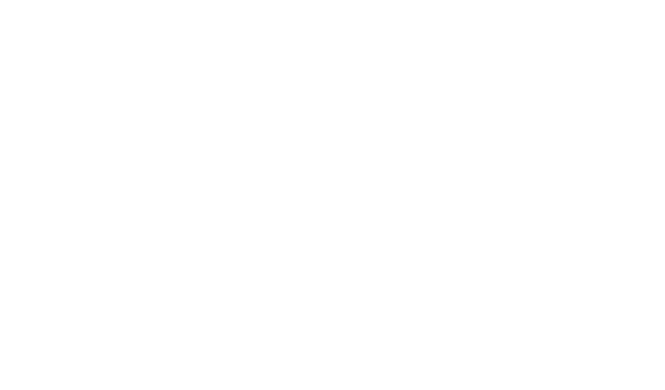
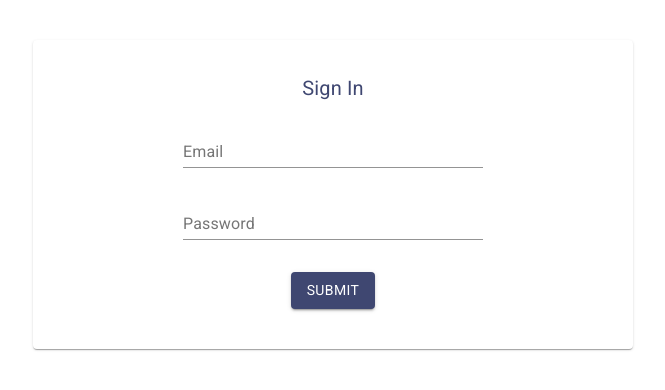
Before and after one commit to macluiggy/mern-skeleton, a React app in the folder frontend/: page /signin in a window 1280 px wide. Shown: the top 390 px of the page, without its empty margins (307-972 px from the left). Built offline with nearby package versions, Linux system fonts and the light colour scheme.

Commit message:
adding the signin component

```diff
--- a/frontend/src/MainRouter.tsx
+++ b/frontend/src/MainRouter.tsx
@@ -3,6 +3,7 @@
 import Home from "./core/Home";
 import Users from "./user/Users";
 import Signup from "./user/Signup";
+import Signin from "./auth/Signin";
 
 export default function MainRouter() {
   return (
@@ -11,6 +12,7 @@
         <Route exact path="/" component={Home} />
         <Route path="/users" component={Users} />
         <Route path="/signup" component={Signup} />
+        <Route path="/signin" component={Signin} />
       </Switch>
     </div>
   );
--- a/frontend/src/auth/Signin.tsx
+++ b/frontend/src/auth/Signin.tsx
@@ -0,0 +1,127 @@
+import React, { useState } from "react";
+import { signin } from "./api-auth";
+import { Redirect } from "react-router-dom";
+import {
+  Card,
+  Typography,
+  TextField,
+  CardContent,
+  CardActions,
+  Button,
+  Icon,
+  Dialog,
+  DialogTitle,
+  DialogContent,
+  DialogContentText,
+  DialogActions,
+} from "@material-ui/core";
+import { Link } from "react-router-dom";
+import { makeStyles } from "@material-ui/core/styles";
+
+const useStyles = makeStyles(({ spacing, palette }) => ({
+  card: {
+    maxWidth: 600,
+    margin: "auto",
+    textAlign: "center",
+    marginTop: spacing(5),
+    paddingBottom: spacing(2),
+  },
+  error: {
+    verticalAlign: "middle",
+  },
+  title: {
+    marginTop: spacing(2),
+    color: palette.primary.main,
+  },
+  textField: {
+    marginLeft: spacing(1),
+    marginRight: spacing(1),
+    width: 300,
+  },
+  submit: {
+    margin: "auto",
+    marginBottom: spacing(2),
+  },
+}));
+
+export default function Signin(props) {
+  const { textField, submit, error, title, card } = useStyles();
+  const [values, setValues] = useState({
+    email: "",
+    password: "",
+    error: "",
+    redirectToReferrer: false,
+  });
+
+  const clickSubmit = () => {
+    const user = {
+      email: values.email || undefined,
+      password: values.password || undefined,
+    };
+
+    signin(user).then((data) => {
+      if (data.error) {
+        setValues({ ...values, error: data.error });
+      } else {
+        setValues({ ...values, error: "", redirectToReferrer: true });
+      }
+    });
+  };
+
+  const handleChange = (name) => (event) => {
+    setValues({ ...values, error: "", [name]: event.target.value });
+  };
+
+  const { from } = props.location.state || { from: { pathname: "/" } };
+  const { redirectToReferrer } = values;
+  if (redirectToReferrer) return <Redirect to={from} />;
+  return (
+    <div>
+      <Card className={card}>
+        <CardContent>
+          <Typography variant="h6" className={title}>
+            Sign In
+          </Typography>
+          <TextField
+            id="email"
+            type="email"
+            className={textField}
+            label="Email"
+            onChange={handleChange("email")}
+            value={values.email}
+            margin="normal"
+          />
+          <br />
+          <TextField
+            id="password"
+            type="password"
+            className={textField}
+            label="Password"
+            onChange={handleChange("password")}
+            value={values.password}
+            margin="normal"
+          />
+          <br />
+          {values.error && (
+            <Typography component="p" color="error">
+              <Icon color="error" className={error}>
+                error
+              </Icon>
+              {values.error}
+            </Typography>
+          )}
+        </CardContent>
+        <CardActions>
+          <Button
+            color="primary"
+            variant="contained"
+            onClick={clickSubmit}
+            className={submit}
+          >
+            Submit
+          </Button>
+        </CardActions>
+      </Card>
+    </div>
+  );
+}
```
Also changed, not shown: 1 other file (tests, documents, lock files or other folders).
